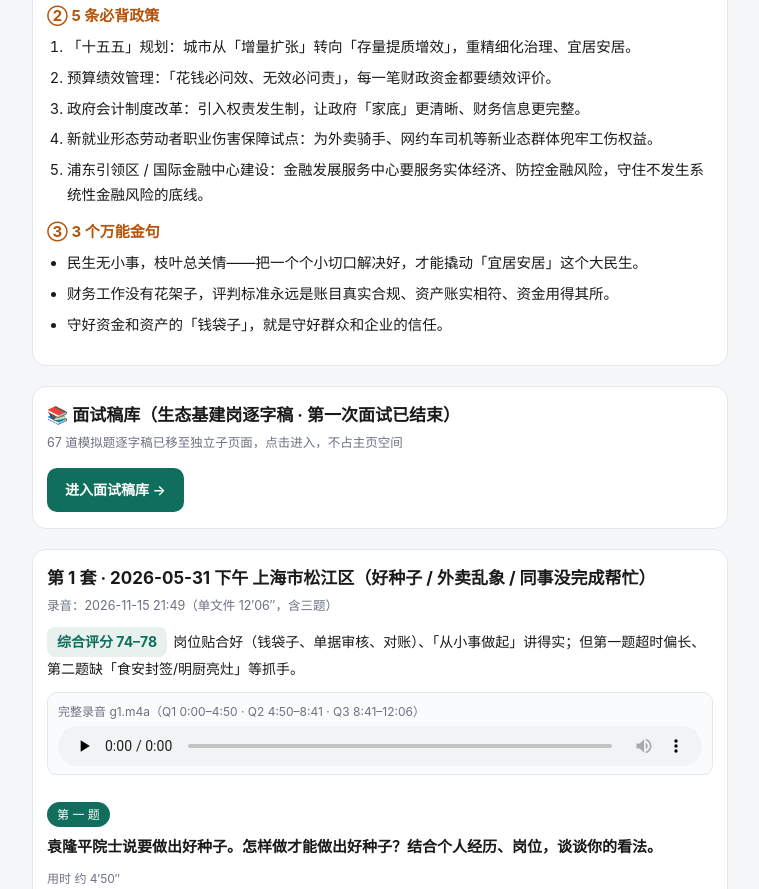
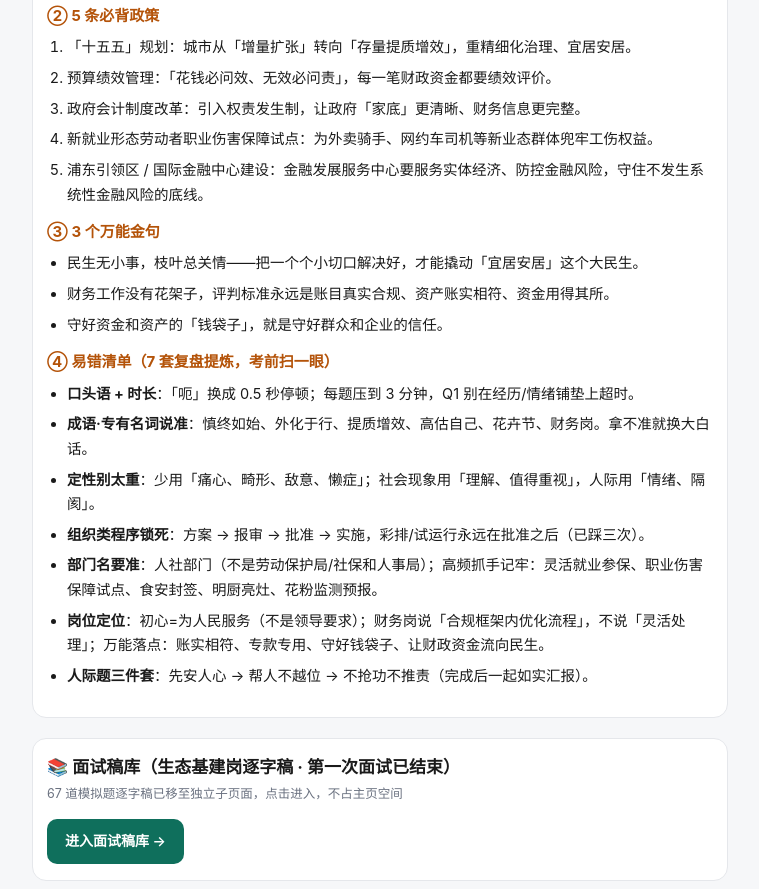
Before and after one commit to Yy1997/mianshi, a plain HTML site: page index.html in a window 1280 px wide. Shown: the part 547-1436 px from the top of the page, without its empty margins (260-1019 px from the left). Drawn offline with Linux system fonts and the light colour scheme.

Commit message:
更新面试汇总 2026-11-15 22:07:47

```diff
--- a/index.html
+++ b/index.html
@@ -113,6 +113,18 @@ footer b{color:var(--ink)}
    <li>民生无小事，枝叶总关情——把一个个小切口解决好，才能撬动「宜居安居」这个大民生。</li>
    <li>财务工作没有花架子，评判标准永远是账目真实合规、资产账实相符、资金用得其所。</li>
    <li>守好资金和资产的「钱袋子」，就是守好群众和企业的信任。</li>
+  </ul>
+ </div>
+ <div class="cheat-block">
+  <h4 class="cheat-h">④ 易错清单（7 套复盘提炼，考前扫一眼）</h4>
+  <ul>
+   <li><b>口头语 + 时长</b>：「呃」换成 0.5 秒停顿；每题压到 3 分钟，Q1 别在经历/情绪铺垫上超时。</li>
+   <li><b>成语·专有名词说准</b>：慎终如始、外化于行、提质增效、高估自己、花卉节、财务岗。拿不准就换大白话。</li>
+   <li><b>定性别太重</b>：少用「痛心、畸形、敌意、懒症」；社会现象用「理解、值得重视」，人际用「情绪、隔阂」。</li>
+   <li><b>组织类程序锁死</b>：方案 → 报审 → 批准 → 实施，彩排/试运行永远在批准之后（已踩三次）。</li>
+   <li><b>部门名要准</b>：人社部门（不是劳动保护局/社保和人事局）；高频抓手记牢：灵活就业参保、职业伤害保障试点、食安封签、明厨亮灶、花粉监测预报。</li>
+   <li><b>岗位定位</b>：初心=为人民服务（不是领导要求）；财务岗说「合规框架内优化流程」，不说「灵活处理」；万能落点：账实相符、专款专用、守好钱袋子、让财政资金流向民生。</li>
+   <li><b>人际题三件套</b>：先安人心 → 帮人不越位 → 不抢功不推责（完成后一起如实汇报）。</li>
   </ul>
  </div>
 </section>
```
